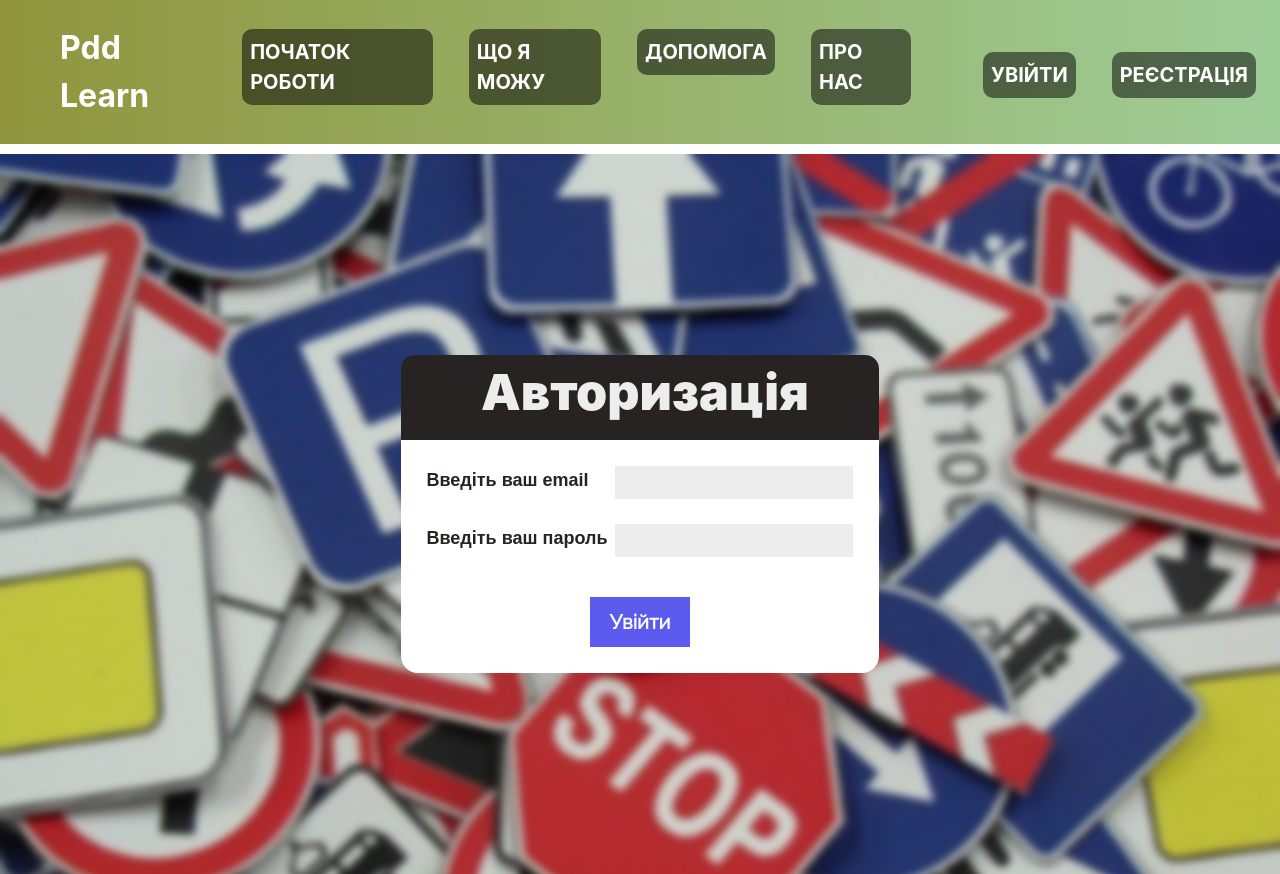
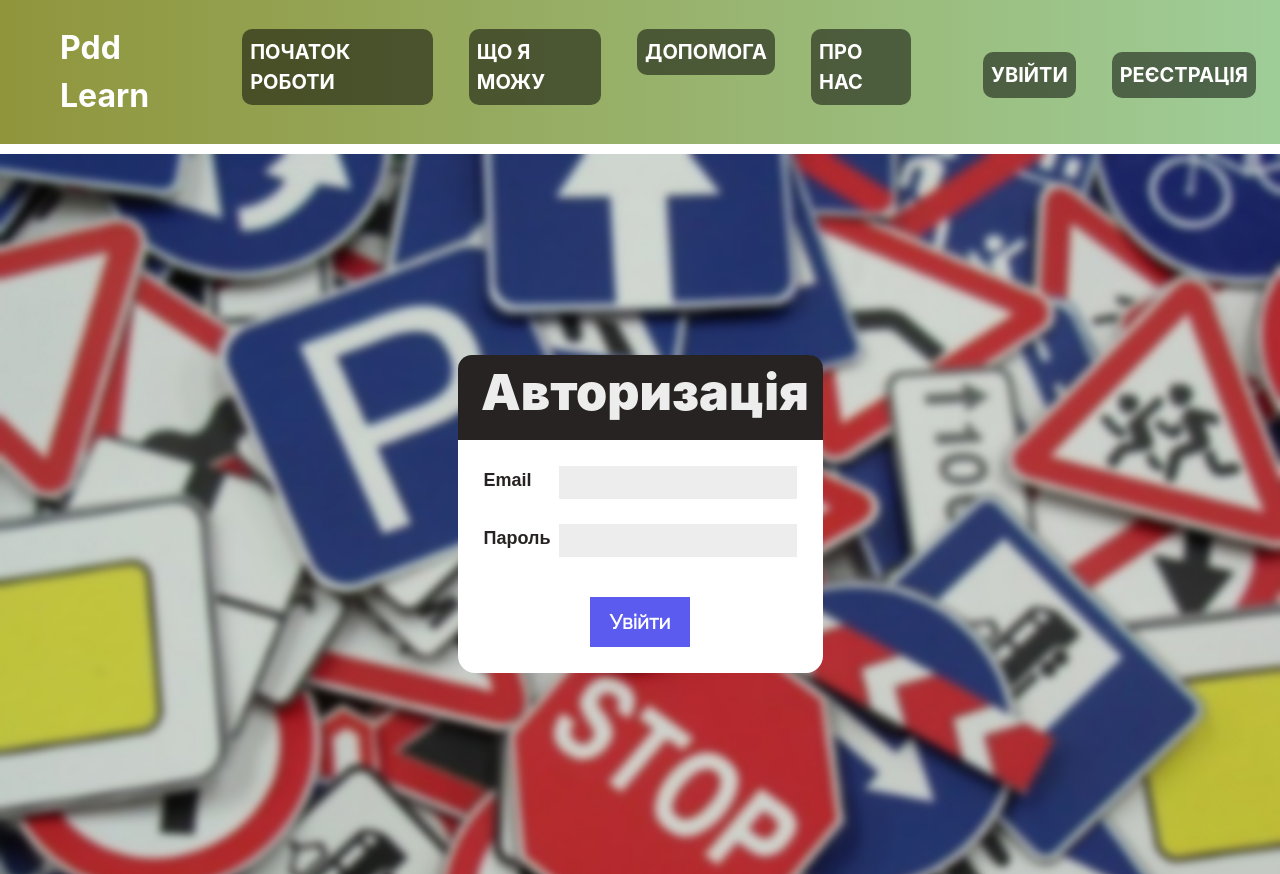
Before and after one commit to danilos1/pdd-learn-api, an Angular app: page /login in a window 1280 px wide. Built offline with nearby package versions, Linux system fonts and the light colour scheme; a web font is replaced by a local one.

Commit message:
refactored login page

```diff
--- a/src/app/component/login/login.component.html
+++ b/src/app/component/login/login.component.html
@@ -6,7 +6,7 @@
     <div class="form__content">
       <div class="form_item">
         <div>
-          <label for="email">Введіть ваш email
+          <label for="email">Email
           </label>
         </div>
         <div>
@@ -15,7 +15,7 @@
       </div>
       <div class="form_item">
         <div>
-          <label for="password">Введіть ваш пароль
+          <label for="password">Пароль
           </label>
         </div>
         <div>
```
